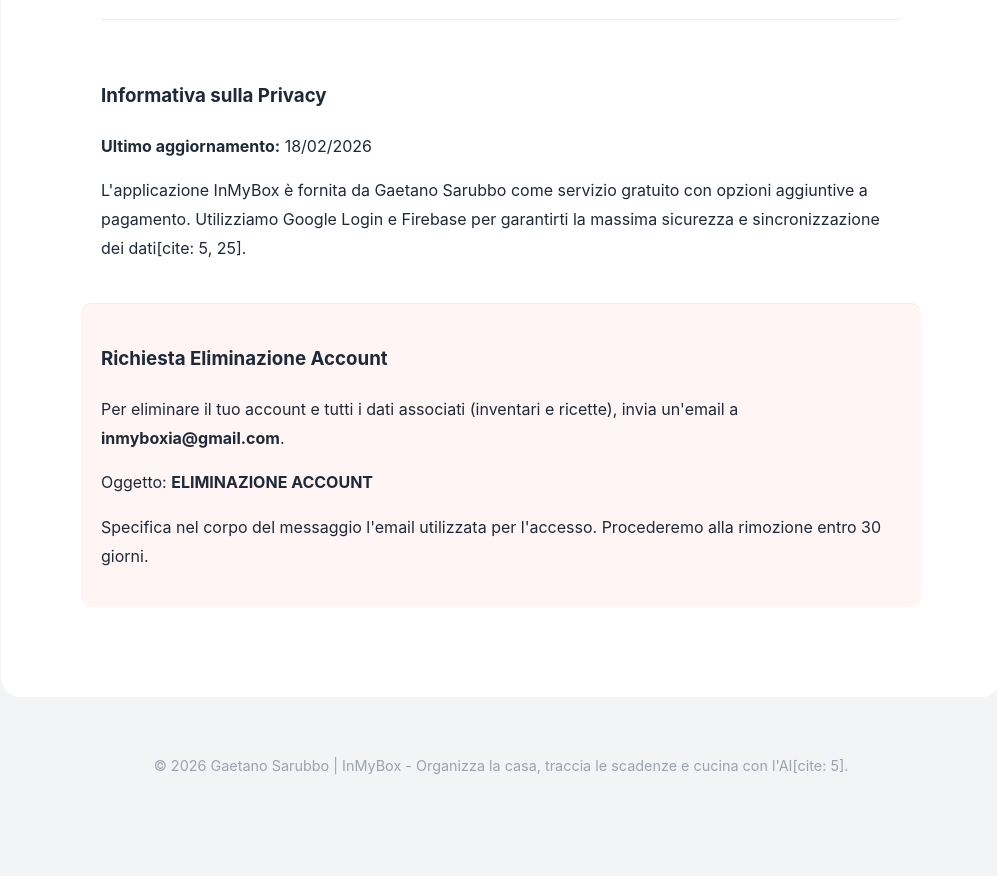
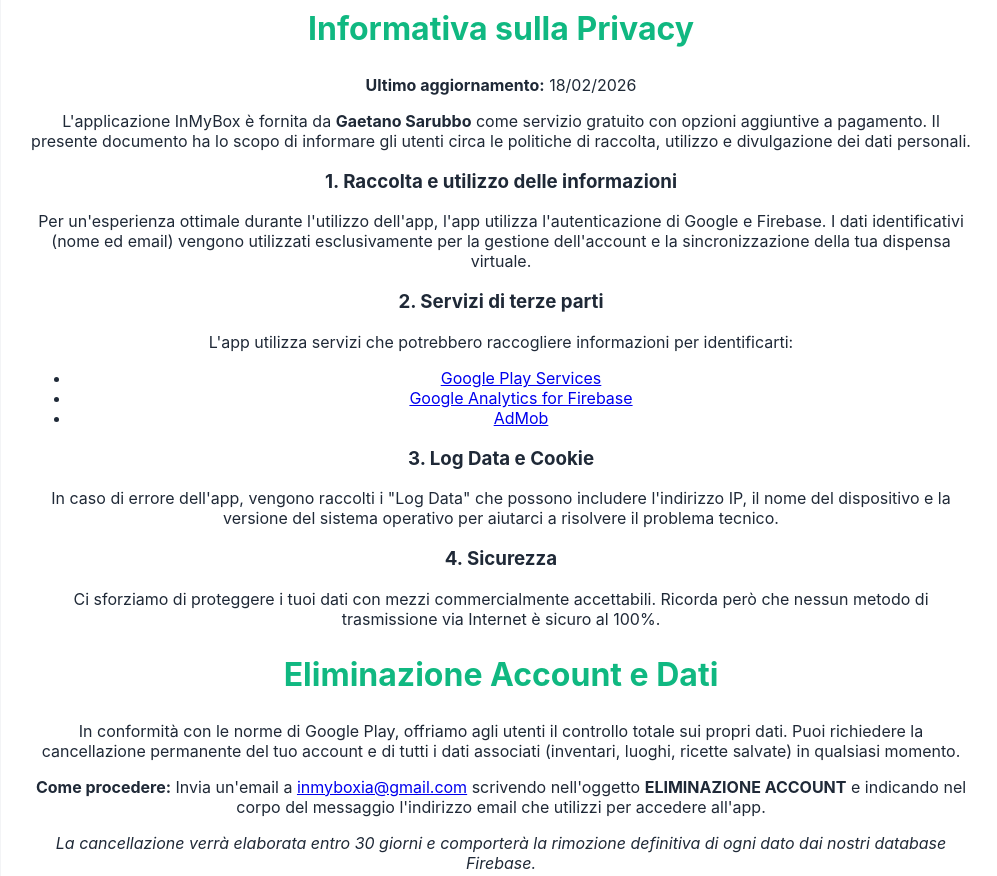
Before and after one commit to GaetanoSarubbo2002/inmybox-privacy, a plain HTML site: page index.html in a window 1280 px wide. Shown: the part 5200-6076 px from the top of the page, without its empty margins (139-1136 px from the left). Before the commit the page ends 6014 px from the top, so only its background shows below. Drawn offline with Linux system fonts and the light colour scheme.

Commit message:
Refactor privacy policy and account deletion sections

```diff
--- a/index.html
+++ b/index.html
@@ -63,18 +63,35 @@
             <a href="#delete" class="btn btn-delete">Eliminazione Account</a>
         </div>
 
-        <div id="privacy" class="text-content">
-            <h3>Informativa sulla Privacy</h3>
-            <p><strong>Ultimo aggiornamento:</strong> 18/02/2026</p>
-            <p>L'applicazione InMyBox è fornita da Gaetano Sarubbo come servizio gratuito con opzioni aggiuntive a pagamento. Utilizziamo Google Login e Firebase per garantirti la massima sicurezza e sincronizzazione dei dati[cite: 5, 25].</p>
-            </div>
+       <section id="privacy">
+        <h2>Informativa sulla Privacy</h2>
+        <p><strong>Ultimo aggiornamento:</strong> 18/02/2026</p>
+        <p>L'applicazione InMyBox è fornita da <strong>Gaetano Sarubbo</strong> come servizio gratuito con opzioni aggiuntive a pagamento. Il presente documento ha lo scopo di informare gli utenti circa le politiche di raccolta, utilizzo e divulgazione dei dati personali.</p>
 
-        <div id="delete" class="text-content" style="background: #fff5f5; padding: 20px; border-radius: 10px;">
-            <h3>Richiesta Eliminazione Account</h3>
-            <p>Per eliminare il tuo account e tutti i dati associati (inventari e ricette), invia un'email a <strong>inmyboxia@gmail.com</strong>.</p>
-            <p>Oggetto: <strong>ELIMINAZIONE ACCOUNT</strong></p>
-            <p>Specifica nel corpo del messaggio l'email utilizzata per l'accesso. Procederemo alla rimozione entro 30 giorni.</p>
-        </div>
+        <h3>1. Raccolta e utilizzo delle informazioni</h3>
+        <p>Per un'esperienza ottimale durante l'utilizzo dell'app, l'app utilizza l'autenticazione di Google e Firebase. I dati identificativi (nome ed email) vengono utilizzati esclusivamente per la gestione dell'account e la sincronizzazione della tua dispensa virtuale.</p>
+
+        <h3>2. Servizi di terze parti</h3>
+        <p>L'app utilizza servizi che potrebbero raccogliere informazioni per identificarti:</p>
+        <ul>
+            <li><a href="https://www.google.com/policies/privacy/">Google Play Services</a></li>
+            <li><a href="https://firebase.google.com/support/privacy">Google Analytics for Firebase</a></li>
+            <li><a href="https://support.google.com/admob/answer/6128543">AdMob</a></li>
+        </ul>
+
+        <h3>3. Log Data e Cookie</h3>
+        <p>In caso di errore dell'app, vengono raccolti i "Log Data" che possono includere l'indirizzo IP, il nome del dispositivo e la versione del sistema operativo per aiutarci a risolvere il problema tecnico.</p>
+
+        <h3>4. Sicurezza</h3>
+        <p>Ci sforziamo di proteggere i tuoi dati con mezzi commercialmente accettabili. Ricorda però che nessun metodo di trasmissione via Internet è sicuro al 100%.</p>
+    </section>
+
+    <section id="delete">
+        <h2>Eliminazione Account e Dati</h2>
+        <p>In conformità con le norme di Google Play, offriamo agli utenti il controllo totale sui propri dati. Puoi richiedere la cancellazione permanente del tuo account e di tutti i dati associati (inventari, luoghi, ricette salvate) in qualsiasi momento.</p>
+        <p><strong>Come procedere:</strong> Invia un'email a <a href="mailto:inmyboxia@gmail.com">inmyboxia@gmail.com</a> scrivendo nell'oggetto <strong>ELIMINAZIONE ACCOUNT</strong> e indicando nel corpo del messaggio l'indirizzo email che utilizzi per accedere all'app.</p>
+        <p><em>La cancellazione verrà elaborata entro 30 giorni e comporterà la rimozione definitiva di ogni dato dai nostri database Firebase.</em></p>
+    </section>
     </div>
 </div>
 
```
